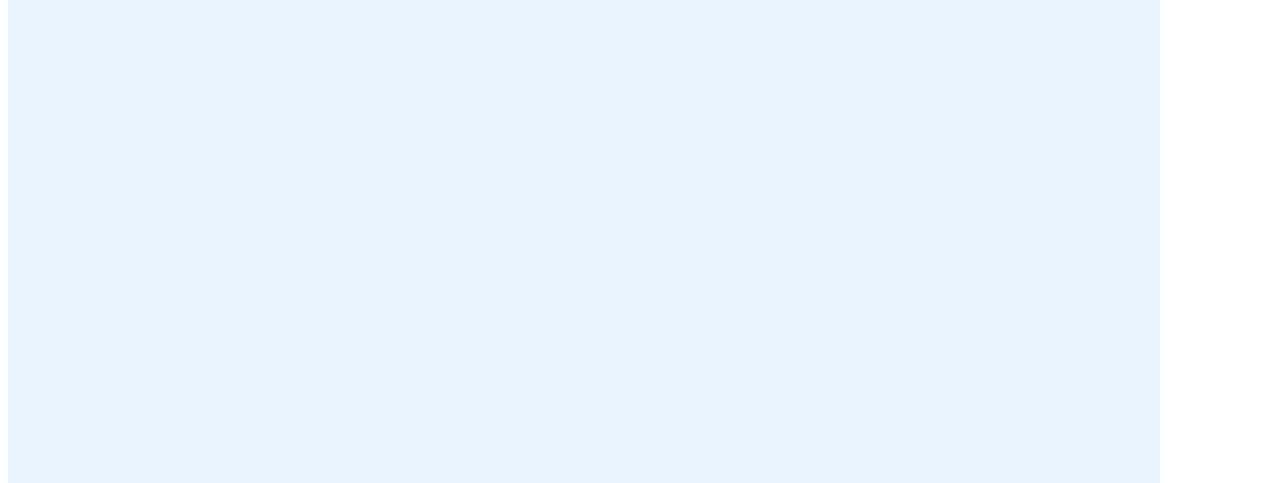
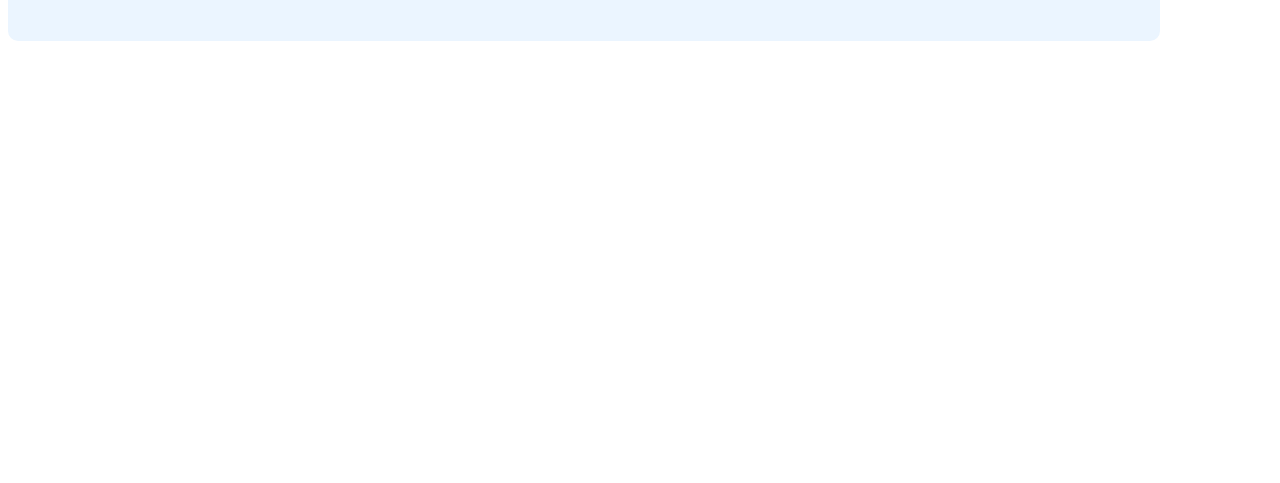
Before and after one commit to MarkusLasseigne/MarkusLasseigne.github.io, a plain HTML site: page home.html in a window 1280 px wide. Shown: the part 317-800 px from the top of the page. Drawn offline with Linux system fonts and the light colour scheme.

Commit message:
Update home.html

```diff
--- a/home.html
+++ b/home.html
@@ -8,7 +8,7 @@
 			#homeP {
 				margin: 0px 0px 0px 0px;
 				width: 90%;
-				height: 350%;
+				height: 350px;
 				background: #EBF5FF;
 				border-radius: 10px;
 				position: absolute;
```
